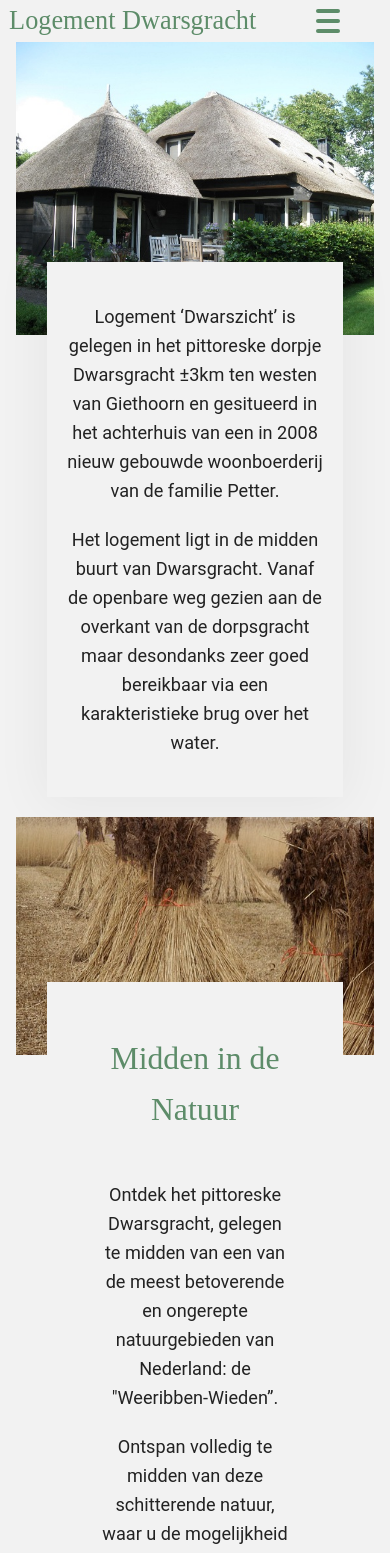
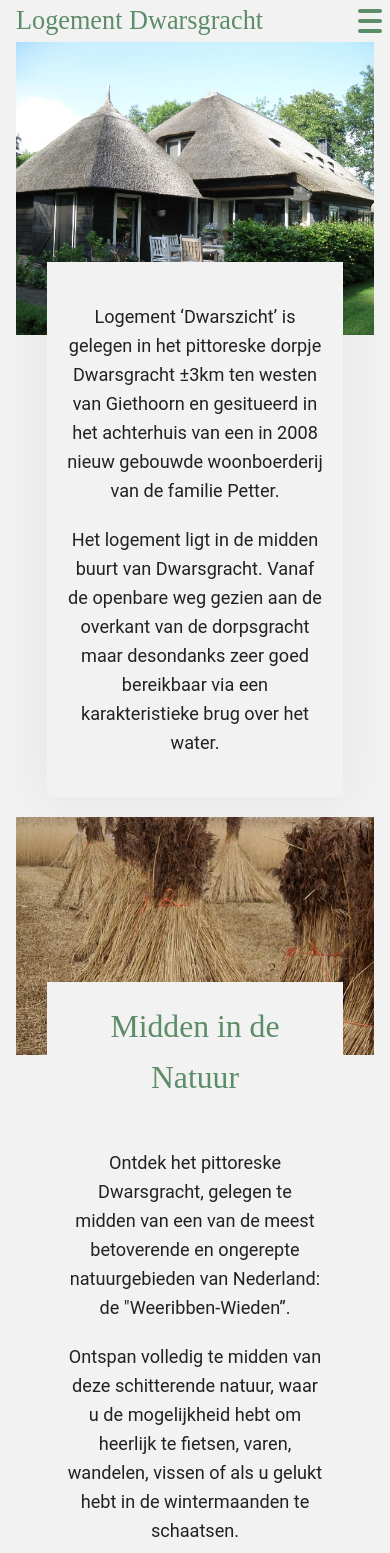
Before and after one commit to Marlies1989/LogementDwarssgracht, a Vue app: page / in a window 390 px wide. Shown: the top 1553 px of the page. Built offline with nearby package versions, Linux system fonts and the light colour scheme.

Commit message:
mobile menu & mobile text update

```diff
--- a/src/components/Navigation.vue
+++ b/src/components/Navigation.vue
@@ -47,7 +47,7 @@ h1 {
   flex: 2;
   text-wrap: nowrap;
   white-space: nowrap;
-  margin-inline: 0.5rem;
+  margin-inline-start: 1rem;
 }
 
 nav {
@@ -69,7 +69,7 @@ nav {
   position: relative;
   padding: 0.5rem;
   display: flex;
-  justify-content: center;
+  justify-content: flex-end;
 }
 
 .closed-menu {
--- a/src/components/TextSection.vue
+++ b/src/components/TextSection.vue
@@ -47,7 +47,7 @@ img {
     grid-row: 2;
     background: var(--color-white);
     text-align: center;
-    padding: var(--space-xl);
+    padding: var(--space-md);
     height: fit-content;
     align-self: center;
     margin-block-start: -5rem;
@@ -58,12 +58,14 @@ img {
     grid-column: 5/-1;
     grid-row: 1;
     margin-block-start: 0;
+    padding: var(--space-xl);
     }
 
     .text-left {
     grid-column: 1 / 9;
     grid-row: 1;
     margin-block-start: 0;
+    padding: var(--space-xl);
     }
 
     .left {
```
